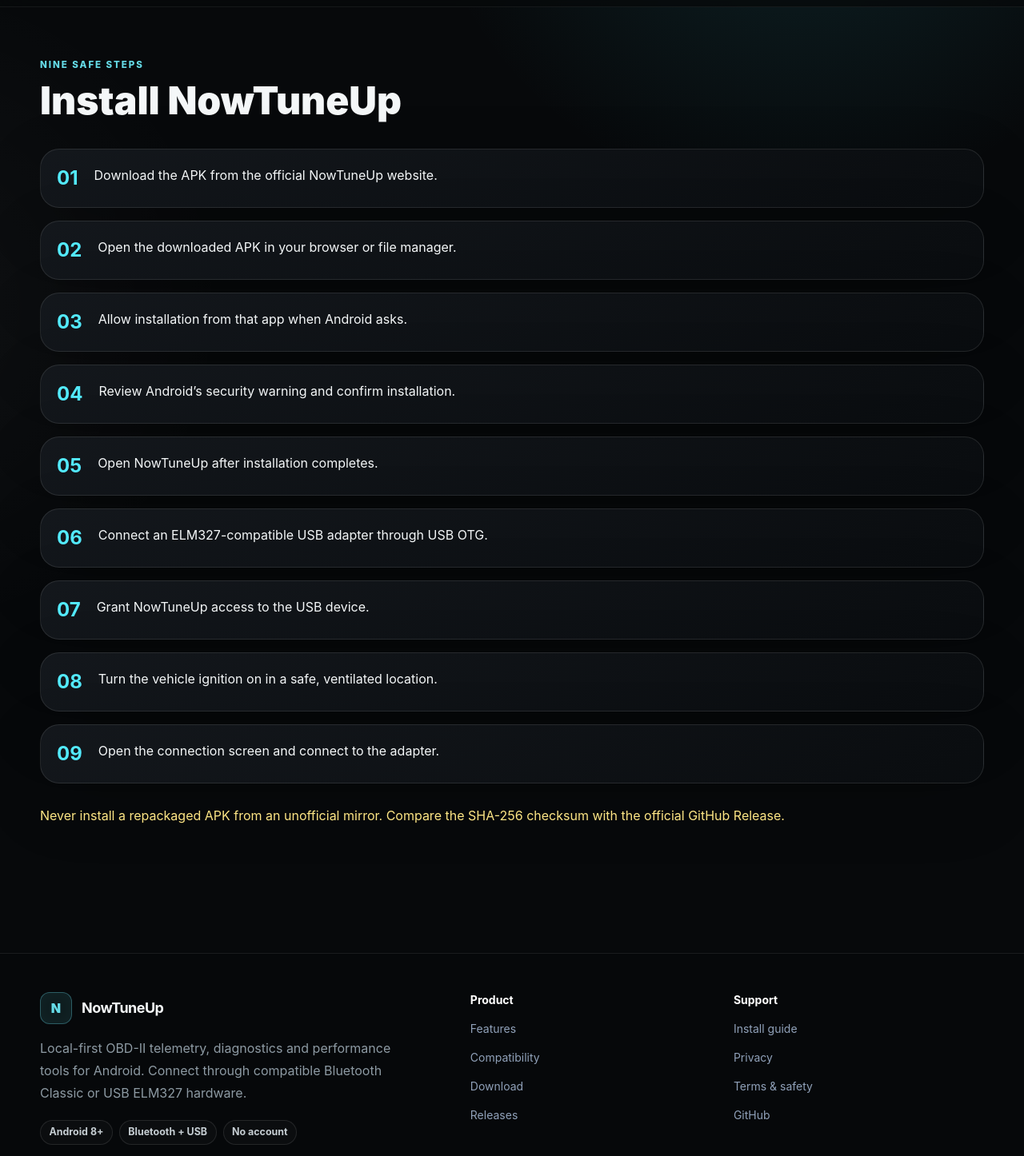
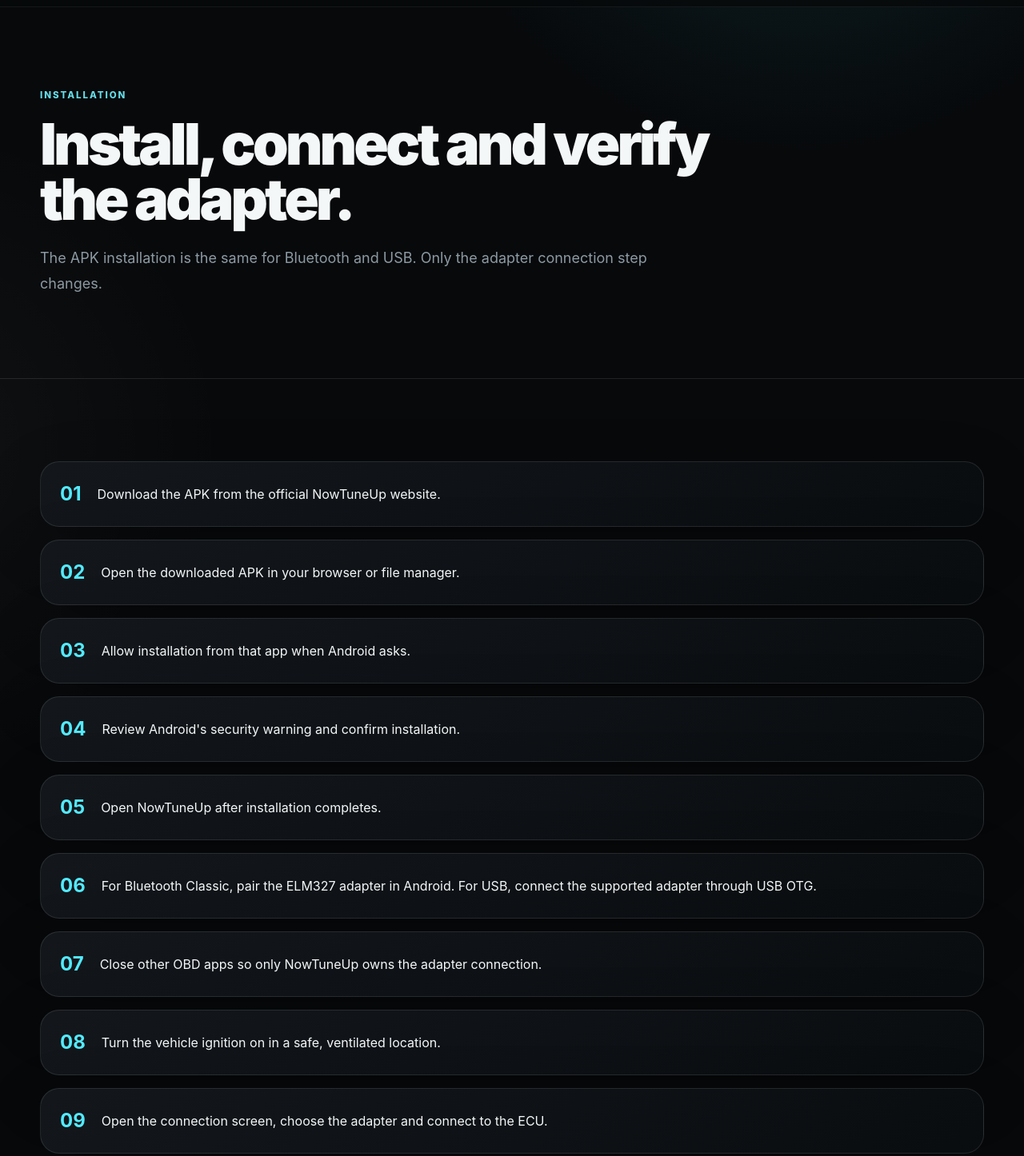
Before and after one commit to kzabCde/NowTuneUp-Smart-OBD-Vehicle-Monitor, a Next.js app in the folder web/: page /install-guide in a window 1280 px wide. Shown: the part 64-1510 px from the top of the page at 80% size. Built offline with nearby package versions, Linux system fonts and the light colour scheme; no server answers.

Commit message:
Align install guide with Bluetooth and USB connections

```diff
--- a/web/app/install-guide/page.tsx
+++ b/web/app/install-guide/page.tsx
@@ -1 +1,42 @@
-import type{Metadata}from"next";export const metadata:Metadata={title:"Installation guide"};const steps=['Download the APK from the official NowTuneUp website.','Open the downloaded APK in your browser or file manager.','Allow installation from that app when Android asks.','Review Android’s security warning and confirm installation.','Open NowTuneUp after installation completes.','Connect an ELM327-compatible USB adapter through USB OTG.','Grant NowTuneUp access to the USB device.','Turn the vehicle ignition on in a safe, ventilated location.','Open the connection screen and connect to the adapter.'];export default function Guide(){return <section className="shell py-16"><p className="eyebrow">Nine safe steps</p><h1 className="mt-3 text-5xl font-black">Install NowTuneUp</h1><ol className="mt-9 grid gap-3">{steps.map((s,i)=><li className="panel flex gap-5 p-5" key={s}><b className="text-2xl text-cyan-300">{String(i+1).padStart(2,'0')}</b><span>{s}</span></li>)}</ol><p className="mt-7 text-amber-200">Never install a repackaged APK from an unofficial mirror. Compare the SHA-256 checksum with the official GitHub Release.</p></section>}
+import type { Metadata } from "next";
+import Link from "next/link";
+
+export const metadata: Metadata = { title: "Installation guide" };
+
+const steps = [
+  "Download the APK from the official NowTuneUp website.",
+  "Open the downloaded APK in your browser or file manager.",
+  "Allow installation from that app when Android asks.",
+  "Review Android's security warning and confirm installation.",
+  "Open NowTuneUp after installation completes.",
+  "For Bluetooth Classic, pair the ELM327 adapter in Android. For USB, connect the supported adapter through USB OTG.",
+  "Close other OBD apps so only NowTuneUp owns the adapter connection.",
+  "Turn the vehicle ignition on in a safe, ventilated location.",
+  "Open the connection screen, choose the adapter and connect to the ECU.",
+];
+
+export default function Guide() {
+  return (
+    <>
+      <section className="shell section-space">
+        <p className="eyebrow">Installation</p>
+        <h1 className="mt-4 max-w-4xl text-5xl font-black leading-[.96] tracking-[-0.055em] md:text-7xl">Install, connect and verify the adapter.</h1>
+        <p className="muted mt-6 max-w-3xl text-lg leading-8">The APK installation is the same for Bluetooth and USB. Only the adapter connection step changes.</p>
+      </section>
+      <section className="section-rule">
+        <div className="shell section-space">
+          <ol className="grid gap-3">
+            {steps.map((step, index) => (
+              <li className="panel flex gap-5 p-5 md:items-center md:p-6" key={step}>
+                <b className="text-2xl text-cyan-300">{String(index + 1).padStart(2, "0")}</b>
+                <span className="leading-7">{step}</span>
+              </li>
+            ))}
+          </ol>
+          <div className="mt-7 rounded-2xl border border-amber-300/20 bg-amber-300/[0.05] p-5 text-amber-100">Never install a repackaged APK from an unofficial mirror. Compare the SHA-256 checksum with the value published on the official download page.</div>
+          <div className="mt-7 flex flex-wrap gap-3"><Link href="/download" className="button">Download APK</Link><Link href="/supported-devices" className="button secondary">Compatibility</Link></div>
+        </div>
+      </section>
+    </>
+  );
+}
```
